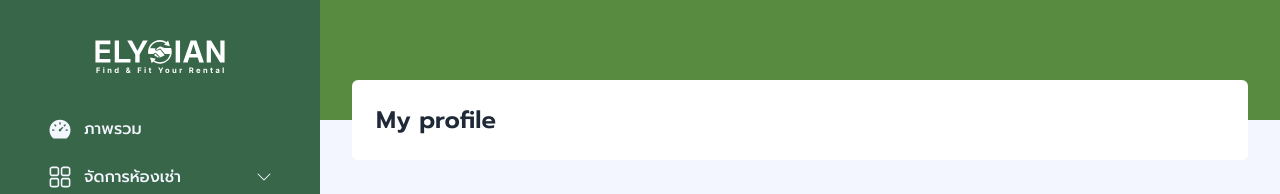
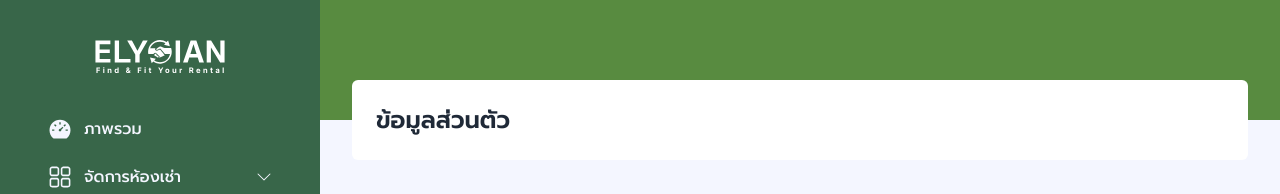
Before and after one commit to Chamnanwit/cc14-elysian-front, a React (Vite) app: page /agent/myprofile in a window 1280 px wide. Shown: the top 194 px of the page. Built offline with nearby package versions, Linux system fonts and the light colour scheme; no server answers.

Commit message:
change EN to TH

```diff
--- a/src/features/createproperty/components/PropertyContainer.jsx
+++ b/src/features/createproperty/components/PropertyContainer.jsx
@@ -17,7 +17,7 @@ export default function PropertyContainer() {
 
   return (
     <>
-      <HeaderAgent topic="Create Property" />
+      <HeaderAgent topic="เพิ่มห้องเช่า" />
       <div className="flex flex-col gap-6 m-8 mt-0">
         <PropertyForm
           key={userCreate?.user?.id}
--- a/src/features/myprofile/components/MyProfileContainer.jsx
+++ b/src/features/myprofile/components/MyProfileContainer.jsx
@@ -17,7 +17,7 @@ export default function MyProfileContainer() {
 
   return (
     <>
-      <HeaderAgent topic="My profile" />
+      <HeaderAgent topic="ข้อมูลส่วนตัว" />
       <div className="flex flex-col gap-6  mt-0">
         <MyProfileForm
           key={userObjects?.user?.id}
--- a/src/features/myproperty/components/MyPropertyContainer.jsx
+++ b/src/features/myproperty/components/MyPropertyContainer.jsx
@@ -30,7 +30,7 @@ export default function MyPropertyContainer() {
 
   return (
     <>
-      <HeaderAgent topic="My Properties" />
+      <HeaderAgent topic="ห้องเช่าทั้งหมด" />
       <motion.div
         initial={{ opacity: 0 }}
         whileInView={{ opacity: 1 }}
```
